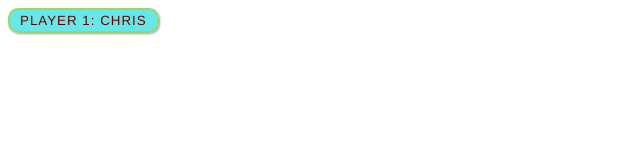
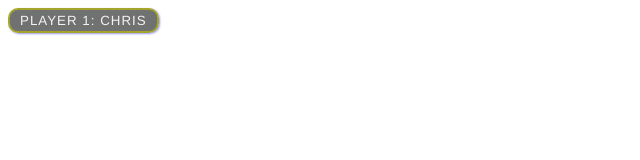
Before and after one commit to szmtz/simple-js-button, a plain HTML site: page index.html in a window 1280 px wide. Shown: the whole page, without its empty margins (0-640 px from the left). Drawn offline with Linux system fonts and the light colour scheme.

```diff
--- a/index.html
+++ b/index.html
@@ -11,8 +11,8 @@
         text-transform: uppercase;
         text-align: center;
         border: 2px solid rgb(200 200 0 / 0.6);
-        background: rgba(0, 217, 217, 0.6);
-        color: rgb(100 0 0 / 1);
+        background: rgba(18, 19, 19, 0.6);
+        color: rgb(247, 242, 242);
         box-shadow: 1px 1px 2px rgb(0 0 200 / 0.4);
         border-radius: 10px;
         padding: 3px 10px;
@@ -29,7 +29,7 @@
       button.addEventListener("click", updateName);
 
       function updateName() {
-        const name = prompt("Enter a new name");
+        const name = prompt("Your name, please:");
         button.textContent = `Player 1: ${name}`;
       }
     </script>
```
